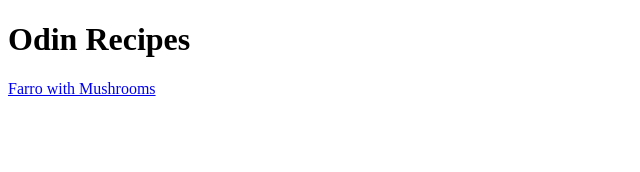
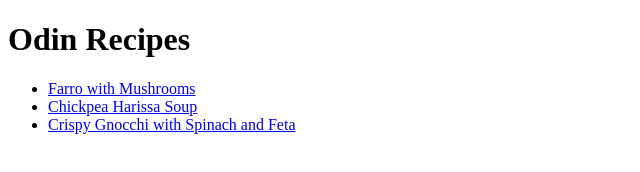
Before and after one commit to bustananas/odin-recipes, a plain HTML site: page index.html in a window 1280 px wide. Shown: the whole page, without its empty margins (0-640 px from the left). Drawn offline with Linux system fonts and the light colour scheme.

Commit message:
Create link to all subpage recipes; organize in unordered list

```diff
--- a/index.html
+++ b/index.html
@@ -6,6 +6,10 @@
     </head>
     <body>
         <h1>Odin Recipes</h1>
-        <a href="/recipes/farro-mushrooms.html" target="_blank" rel="noopener noreferrer">Farro with Mushrooms</a>
+        <ul>
+            <li><a href="./recipes/farro-mushrooms.html" target="_blank" rel="noopener noreferrer">Farro with Mushrooms</a></li>
+            <li><a href="./recipes/chickpea-harissa-soup.html" target="_blank" rel="noopener noreferrer">Chickpea Harissa Soup</a></li>
+            <li><a href="./recipes/gnocchi-spinach-feta.html" target="_blank" rel="noopener noreferrer">Crispy Gnocchi with Spinach and Feta</li>
+        </ul>
     </body>
 </html>
```
